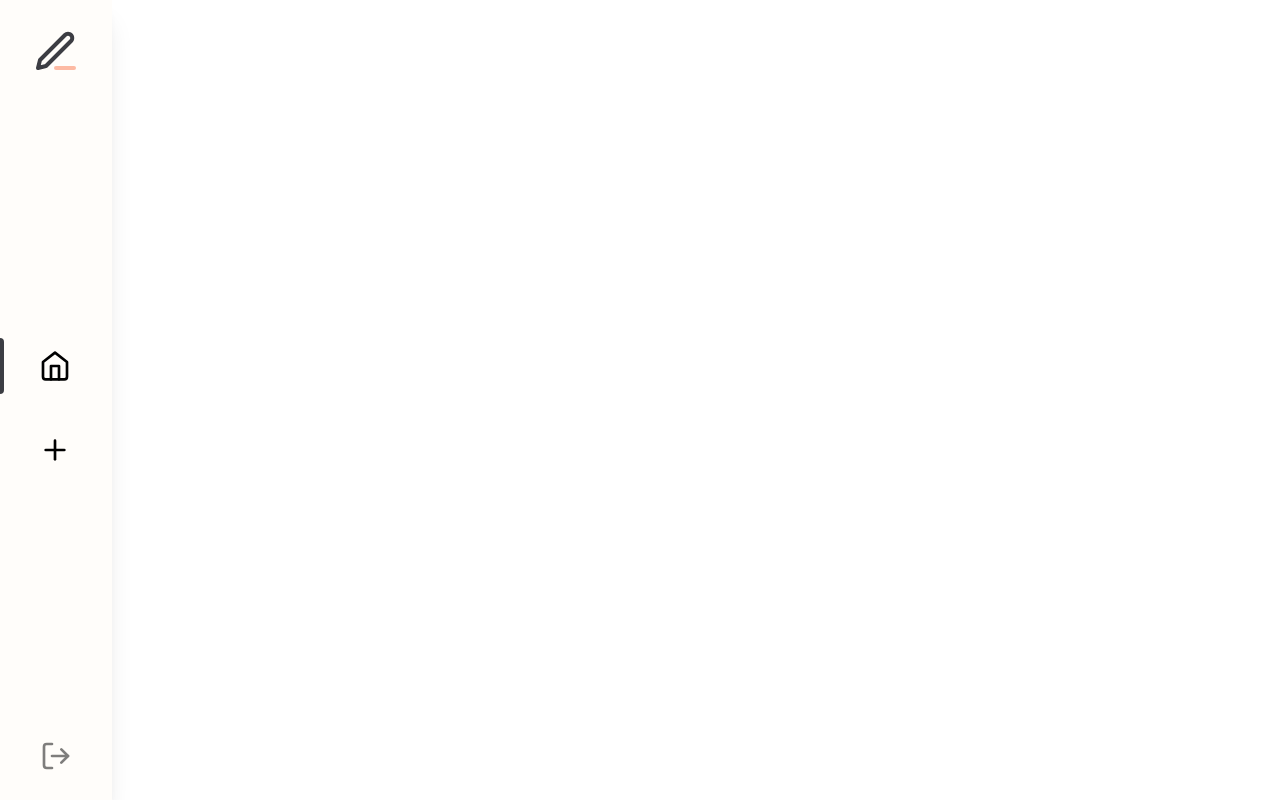
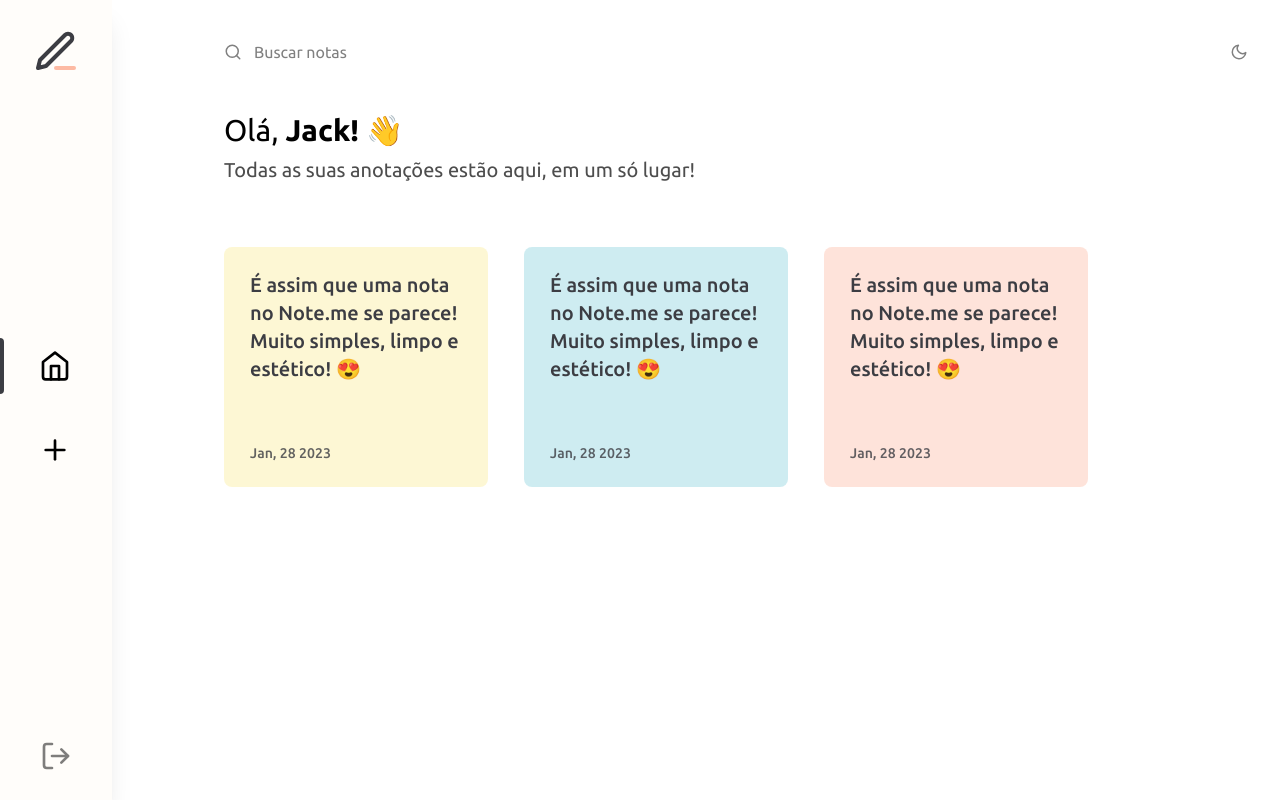
Before and after one commit to iuryyxd/note.me, a React (Vite) app: page / in a window 1280 px wide. Built offline with nearby package versions, Linux system fonts and the light colour scheme.

Commit message:
feat: home page created

```diff
--- /dev/null
+++ b/src/components/Note.tsx
@@ -0,0 +1,30 @@
+import dayjs from 'dayjs';
+
+interface NoteProps {
+  note: string;
+  date: Date;
+  color: string;
+}
+
+export default function Note({ date, note, color }: NoteProps) {
+  const colors = {
+    opaqueLightYellow: 'bg-opaqueLightYellow',
+    opaqueRedOrange: 'bg-opaqueRedOrange',
+    opaqueLilac: 'bg-opaqueLilac',
+    opaqueGreenCyan: 'bg-opaqueGreenCyan',
+    opaqueLightCyan: 'bg-opaqueLightCyan',
+  };
+
+  return (
+    <div
+      className={`w-[264px] h-[240px] rounded-lg ${
+        colors[color as keyof typeof colors]
+      } flex flex-col justify-between py-6 px-[26px]`}
+    >
+      <p className='font-medium text-xl text-midNight'>{note}</p>
+      <small className='font-medium text-sm text-midNight opacity-80 capitalize'>
+        {dayjs(date).format('MMM, DD YYYY')}
+      </small>
+    </div>
+  );
+}
--- a/src/components/Sidebar.tsx
+++ b/src/components/Sidebar.tsx
@@ -3,7 +3,7 @@ import { FiLogOut, FiHome, FiPlus } from 'react-icons/fi';
 
 export default function Sidebar() {
   return (
-    <aside className='w-28 h-screen bg-screamWhite shadow-xl flex flex-col items-center justify-between py-7'>
+    <aside className='w-28 h-screen bg-screamWhite shadow-xl flex flex-col items-center justify-between py-7 fixed'>
       <img src={logoDark} alt='logo' />
       <div className='flex flex-col w-full gap-7 self-start'>
         <button className='bg-none flex items-center'>
@@ -16,7 +16,7 @@ export default function Sidebar() {
         </button>
       </div>
       <button className='bg-none'>
-        <FiLogOut size={32} className='opacity-50' />
+        <FiLogOut size={32} className='opacity-50 transition-opacity hover:opacity-100' />
       </button>
     </aside>
   );
--- a/src/screens/Home.tsx
+++ b/src/screens/Home.tsx
@@ -1,9 +1,57 @@
 import Sidebar from '~/components/Sidebar';
+import { FiMoon, FiSearch } from 'react-icons/fi';
+import Note from '~/components/Note';
 
 export default function Home() {
   return (
-    <>
+    <div className='w-full h-full flex gap-[112px]'>
       <Sidebar />
-    </>
+      <main className='w-full h-full max-w-5xl py-10 ml-[224px]'>
+        <header className='flex items-center justify-between w-full mb-12'>
+          <form className='flex items-center gap-3'>
+            <button type='submit' className='bg-none'>
+              <FiSearch size={18} className='text-gray-400' />
+            </button>
+            <input
+              type='search'
+              placeholder='Buscar notas'
+              className='outline-none text-gray-400'
+            />
+          </form>
+          <button className='bg-none'>
+            <FiMoon size={18} className='text-gray-400' />
+          </button>
+        </header>
+
+        <div className='flex flex-col gap-2'>
+          <h1 className='font-normal text-gray-900 text-3xl'>
+            Olá, <span className='font-bold'>Jack! 👋</span>
+          </h1>
+          <p className='font-normal text-gray-600 text-xl'>
+            Todas as suas anotações estão aqui, em um só lugar!
+          </p>
+        </div>
+
+        <div className='flex gap-9 flex-wrap mt-[63px]'>
+          <Note
+            note='É assim que uma nota no Note.me se parece! Muito simples, limpo e estético! 😍'
+            date={new Date()}
+            color='opaqueLightYellow'
+          />
+
+          <Note
+            note='É assim que uma nota no Note.me se parece! Muito simples, limpo e estético! 😍'
+            date={new Date()}
+            color='opaqueLightCyan'
+          />
+
+          <Note
+            note='É assim que uma nota no Note.me se parece! Muito simples, limpo e estético! 😍'
+            date={new Date()}
+            color='opaqueRedOrange'
+          />
+        </div>
+      </main>
+    </div>
   );
 }
--- a/src/screens/Login.tsx
+++ b/src/screens/Login.tsx
@@ -2,10 +2,19 @@ import ilustration from '../assets/login_ilustration.svg';
 import logoDark from '../assets/logo_dark.svg';
 import { FaGoogle } from 'react-icons/fa';
 import { FiLogIn } from 'react-icons/fi';
-import { useState } from 'react';
+import { useEffect, useState } from 'react';
 
 export default function Login() {
   const [codename, setCodename] = useState<string | null>(null);
+  const [isCodenameValid, setIsCodenameValid] = useState<boolean>(false);
+
+  useEffect(() => {
+    if (codename === null || codename.trim() === '' || codename.trim().length <= 5) {
+      setIsCodenameValid(false);
+    } else {
+      setIsCodenameValid(true);
+    }
+  }, [codename]);
 
   return (
     <div className='w-full h-screen flex items-center bg-screamWhite'>
@@ -46,9 +55,9 @@ export default function Login() {
             <button
               type='submit'
               className={`w-full h-[50px] rounded-lg bg-semanticGreen flex items-center justify-center gap-[10px] text-white transition-opacity ${
-                !codename ? 'opacity-75 cursor-not-allowed' : 'hover:opacity-90'
+                isCodenameValid ? 'hover:opacity-90' : 'opacity-75 cursor-not-allowed'
               }`}
-              disabled={codename ? false : true}
+              disabled={!isCodenameValid}
             >
               <FiLogIn size={20} /> Entrar anonimamente
             </button>
--- a/src/styles/global.css
+++ b/src/styles/global.css
@@ -5,3 +5,10 @@
 body {
   font-family: 'Ubuntu', sans-serif;
 }
+
+input[type='search']::-webkit-search-decoration,
+input[type='search']::-webkit-search-cancel-button,
+input[type='search']::-webkit-search-results-button,
+input[type='search']::-webkit-search-results-decoration {
+  -webkit-appearance: none;
+}
--- a/tailwind.config.cjs
+++ b/tailwind.config.cjs
@@ -14,7 +14,7 @@ module.exports = {
         opaqueRedOrange: 'rgba(253, 186, 163, 0.4)',
         opaqueLilac: 'rgba(182, 165, 203, 0.4)',
         opaqueGreenCyan: 'rgba(151, 210, 188, 0.6)',
-        opaqueLightCyan: 'rgba(174, 223, 232, 0.6',
+        opaqueLightCyan: 'rgba(174, 223, 232, 0.6)',
         gray: {
           900: '#000000',
           800: '#343539',
```
